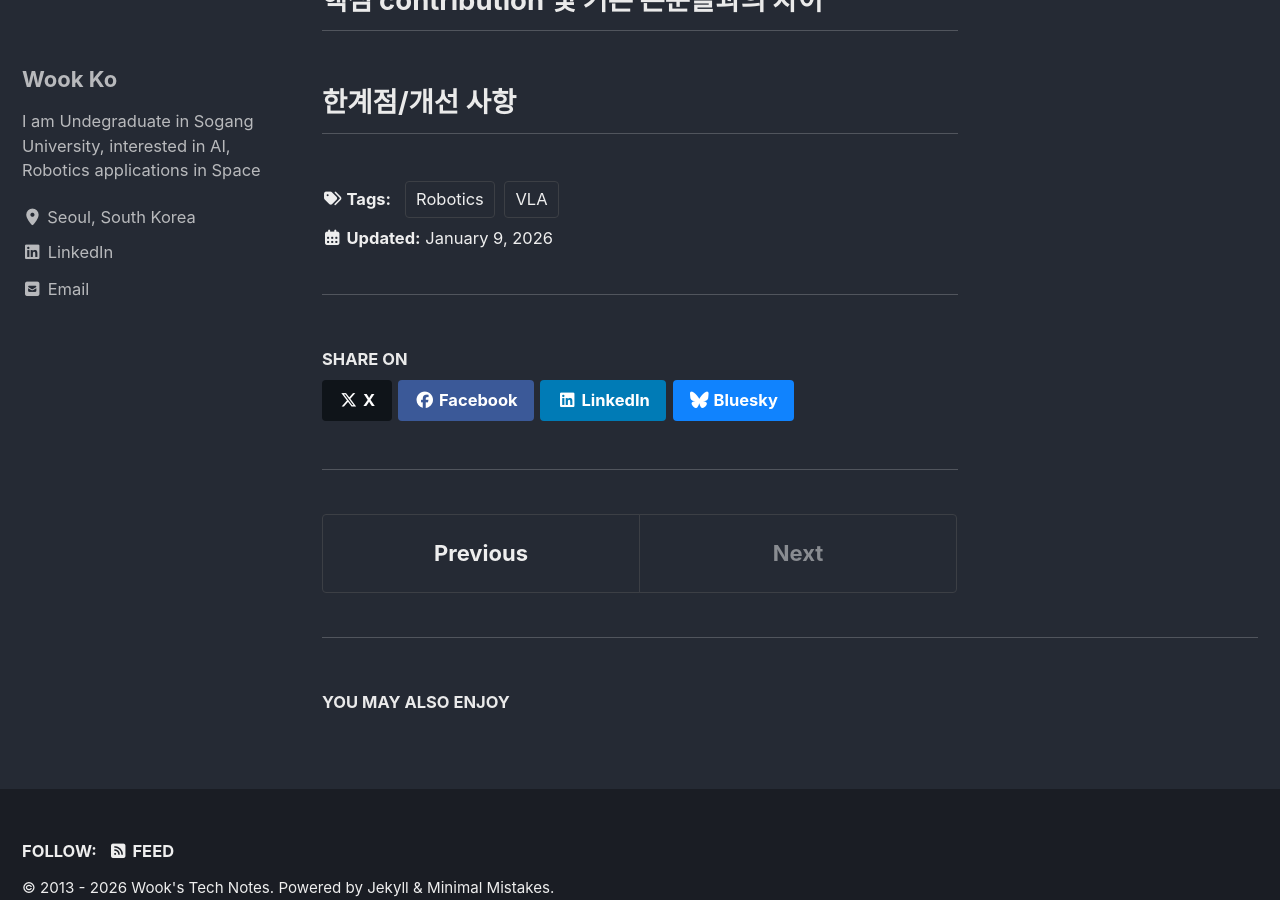
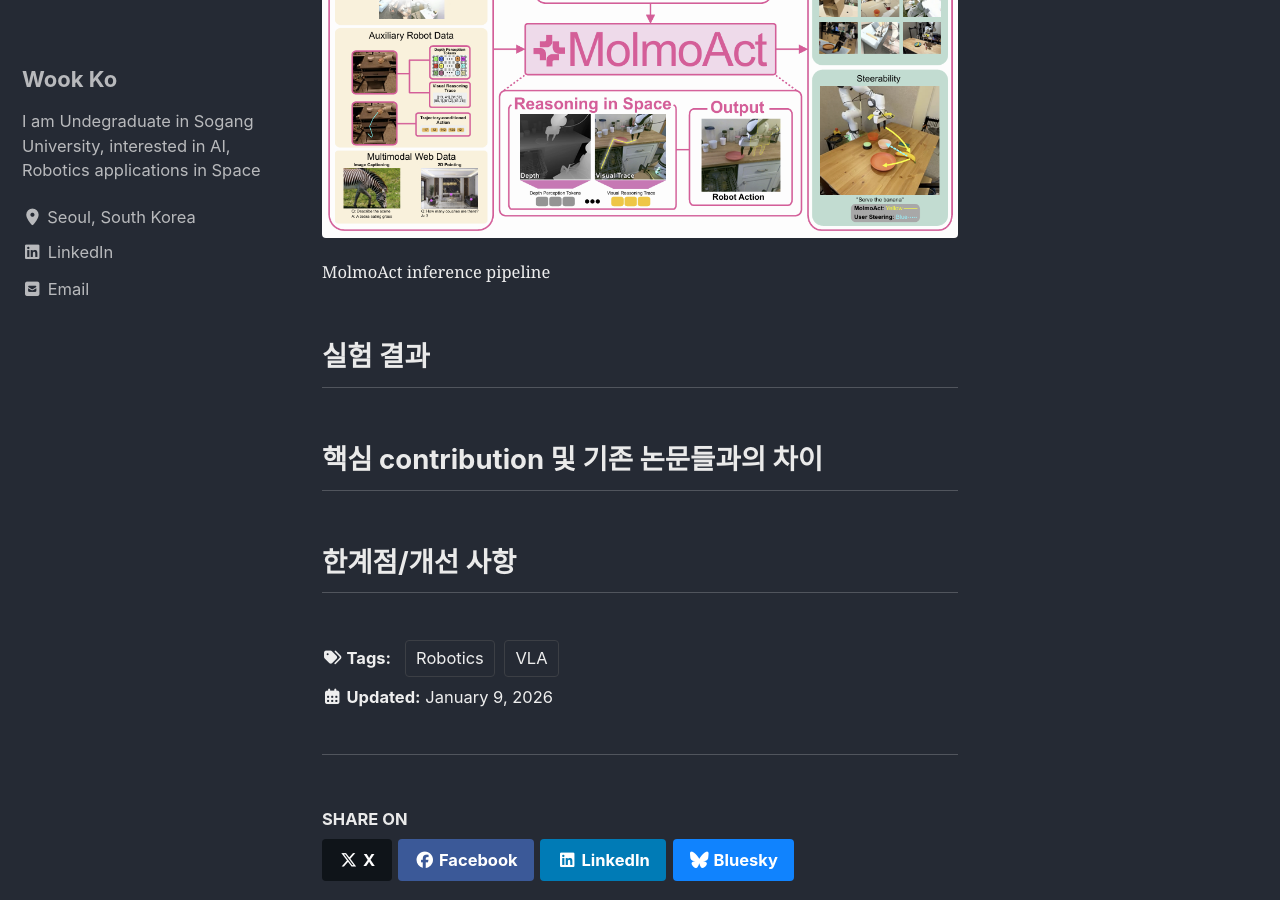
Before and after one commit to kowook137/kowook137.github.io, a Jekyll site: the page built from _robot/MolmoAct_Action_reasoning_model.md, in a window 1280 px wide and 900 px high, scrolled down 5710 px. Built offline with Jekyll 4.4.1, drawn with Linux system fonts in a browser that asks for light colours; cached includes are drawn as plain includes.

Commit message:
[Add] molmo act minor

```diff
--- a/_robot/MolmoAct_Action_reasoning_model.md
+++ b/_robot/MolmoAct_Action_reasoning_model.md
@@ -138,6 +138,13 @@ $$
 
 depth perception token, trajectory token, action token 을 각각 autoregressive 하게 생성함.
 
+{% include figure
+   image_path="/assets/images/robot/molmo_architecture.png"
+   alt="MolmoAct inference pipeline"
+   caption="MolmoAct inference pipeline"
+   class="align-center"
+%}
+
 
 
 
```
Also changed, not shown: other parts of _robot/MolmoAct_Action_reasoning_model.md (+1 -1 lines), assets/images/robot/action_token_subst.png (renamed from assets/images/robot/action_token_subst.jpg).
